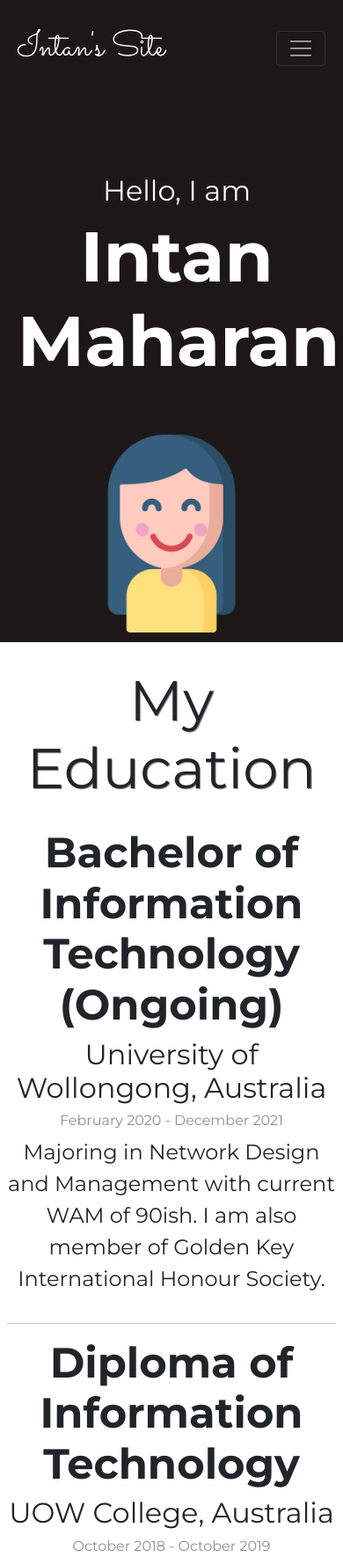
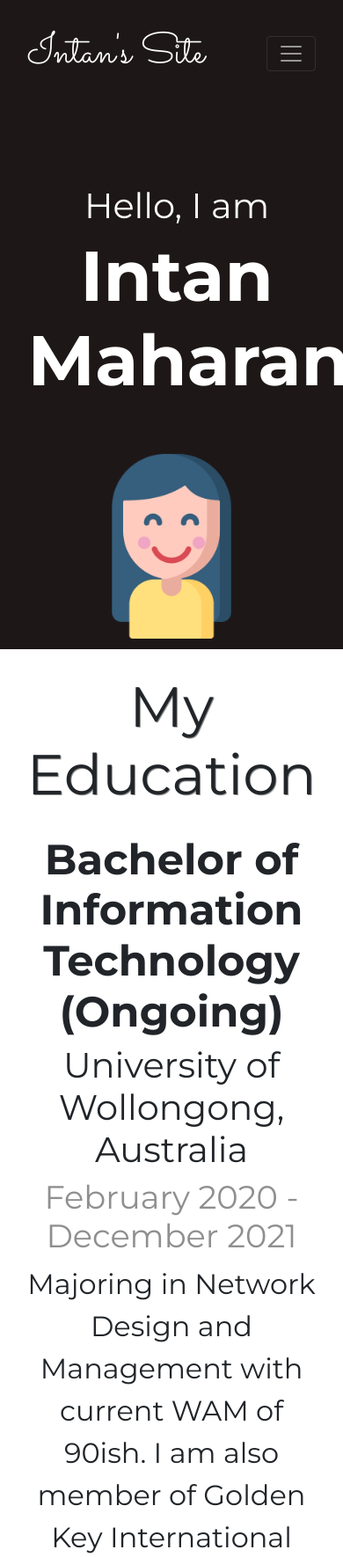
Before and after one commit to npim/IntanPersonalSite, a plain HTML site: page index.html in a window 390 px wide. Shown: the top 1770 px of the page at 88% size. Drawn offline with nearby package versions, Linux system fonts and the light colour scheme.

Commit message:
Update styles.css

```diff
--- a/css/styles.css
+++ b/css/styles.css
@@ -62,31 +62,34 @@ div .navbar-brand {
     font-size: 3rem!important;
   }
   h5 {
+    font-size: 2.5rem!important;
+  }
+  h6 {
+    font-size: 2.3rem!important;
+  }
+  p {
     font-size: 2rem!important;
   }
-  p {
-    font-size: 1.5rem!important;
-  }
   .navbar-brand {
-    font-size: 2.5rem!important;
+    font-size: 3rem!important;
   }
   .nav-link {
-    font-size: 1.5rem!important;
+    font-size: 2rem!important;
     padding-left: 5%;
     padding-right: 5%;
-    padding-top: 15%!important;
+    padding-top: 10%!important;
   }
   section {
-    padding-left: 2%!important;
-    padding-right:2%!important;
+    padding-left: 5%!important;
+    padding-right:5%!important;
   }
   .foot-icon {
     padding-left: 10%!important;
     padding-right:10%!important;
-    font-size: 2rem!important;
+    font-size: 3rem!important;
   }
   .copyright {
-    font-size: 1rem!important;
+    font-size: 1.5rem!important;
   }
 }
 
```
